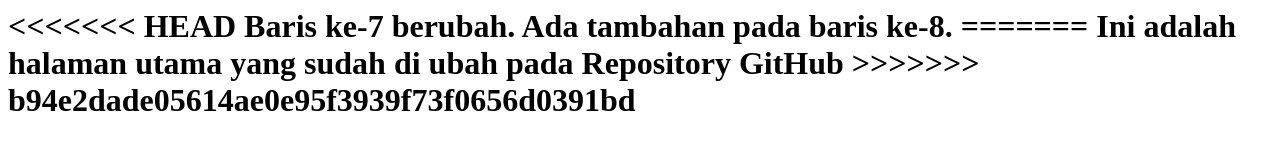
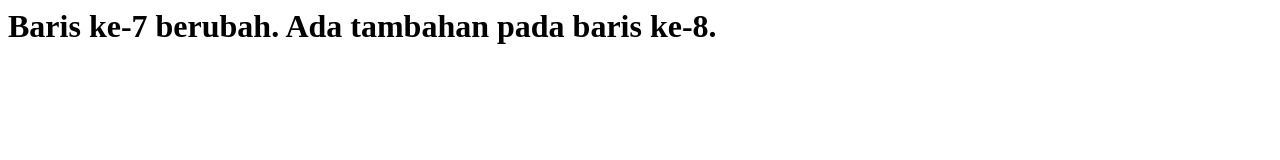
Before and after one commit to muhammadzakizn/MyProject, a plain HTML site: page index.html in a window 1280 px wide. Drawn offline with Linux system fonts and the light colour scheme.

Commit message:
resolve error

```diff
--- a/index.html
+++ b/index.html
@@ -4,12 +4,8 @@
     </head>
     <body>
         <h1>
-<<<<<<< HEAD
            Baris ke-7 berubah.
            Ada tambahan pada baris ke-8.
-=======
-            Ini adalah halaman utama yang sudah di ubah pada Repository GitHub
->>>>>>> b94e2dade05614ae0e95f3939f73f0656d0391bd
         </h1>
     </body>
 </html>
```
